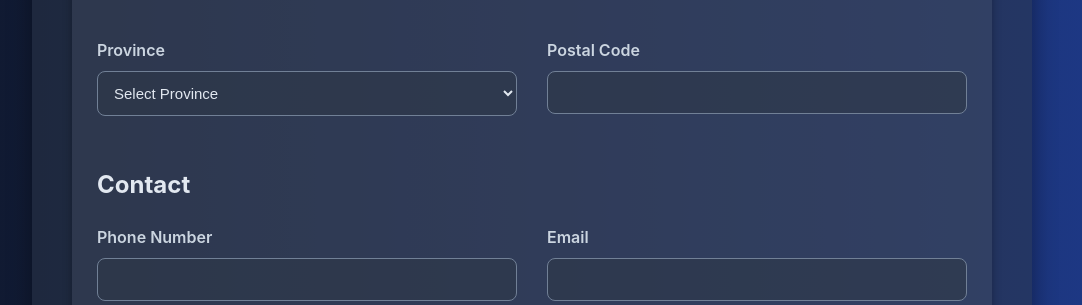
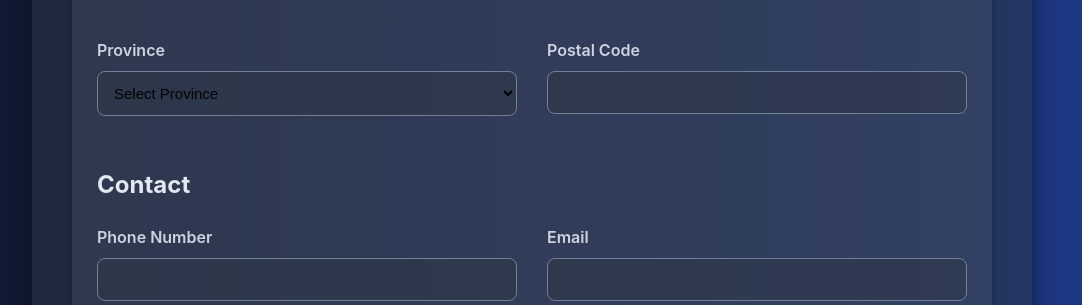
Before and after one commit to het0814/Fairlens, a Flask app: page /company-setup in a window 1280 px wide. Shown: the part 744-1049 px from the top of the page, without its empty margins (108-1190 px from the left). Run offline with Flask 3, Linux system fonts and the light colour scheme; parts of the project's set-up code (start-up, migrations or seed data) failed here and were passed over; some libraries are stand-ins or nearby versions.

Commit message:
changes the company page style

```diff
--- a/app/templates/company.html
+++ b/app/templates/company.html
@@ -4,7 +4,22 @@
     <meta charset="UTF-8">
     <meta name="viewport" content="width=device-width, initial-scale=1.0">
     <title>Company Profile</title>
+
+    <!-- External CSS -->
     <link rel="stylesheet" href="{{ url_for('static', filename='css/style.css') }}">
+
+    <!-- Inline CSS to make dropdown options black -->
+    <style>
+        select.form-control {
+            color: black;
+        }
+        select.form-control option {
+            color: black;
+            background-color: white; /* Optional for contrast */
+        }
+    </style>
+
+    <!-- JavaScript -->
     <script defer src="{{ url_for('static', filename='js/company_profile.js') }}"></script>
 </head>
 <body>
```
